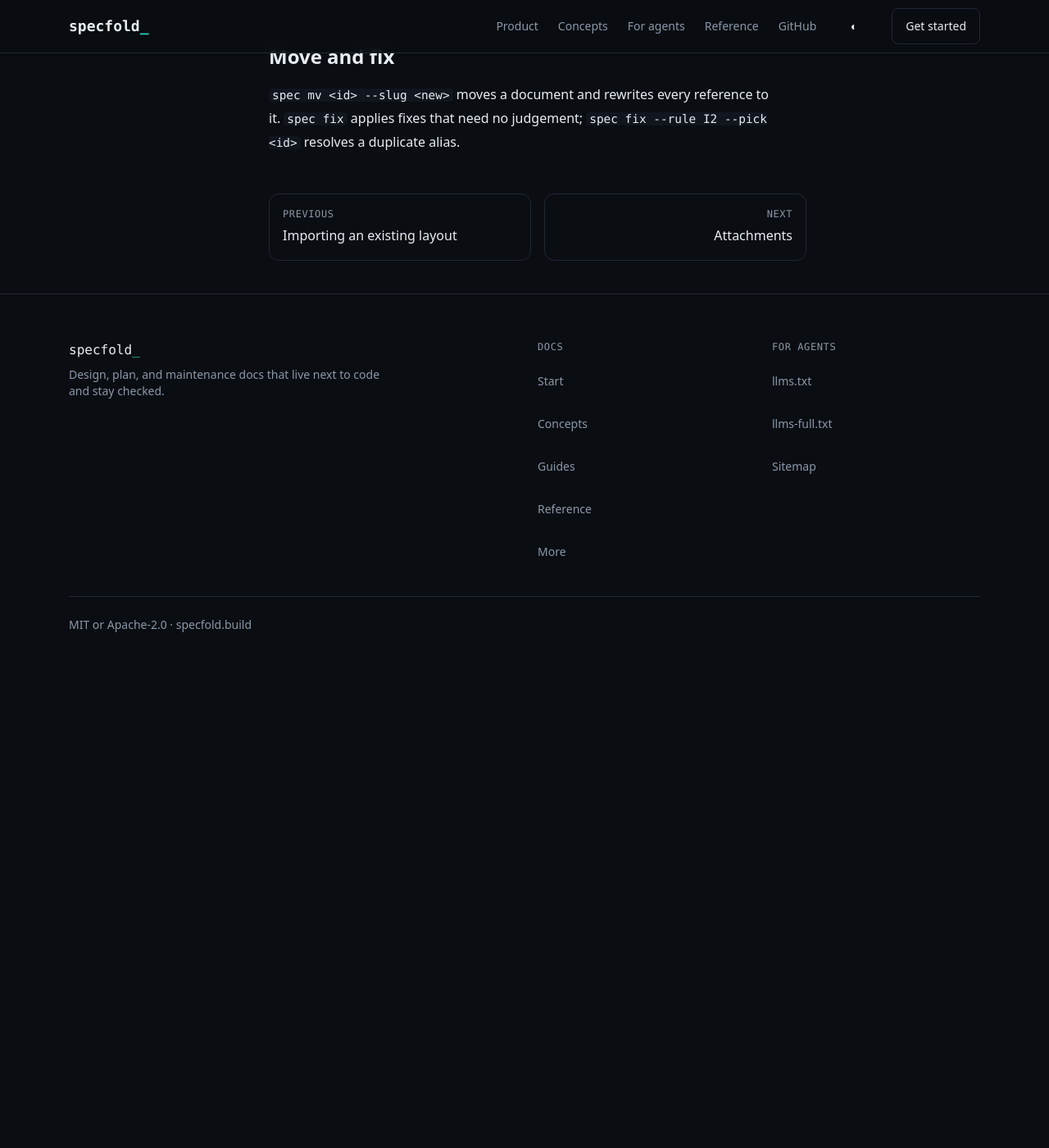
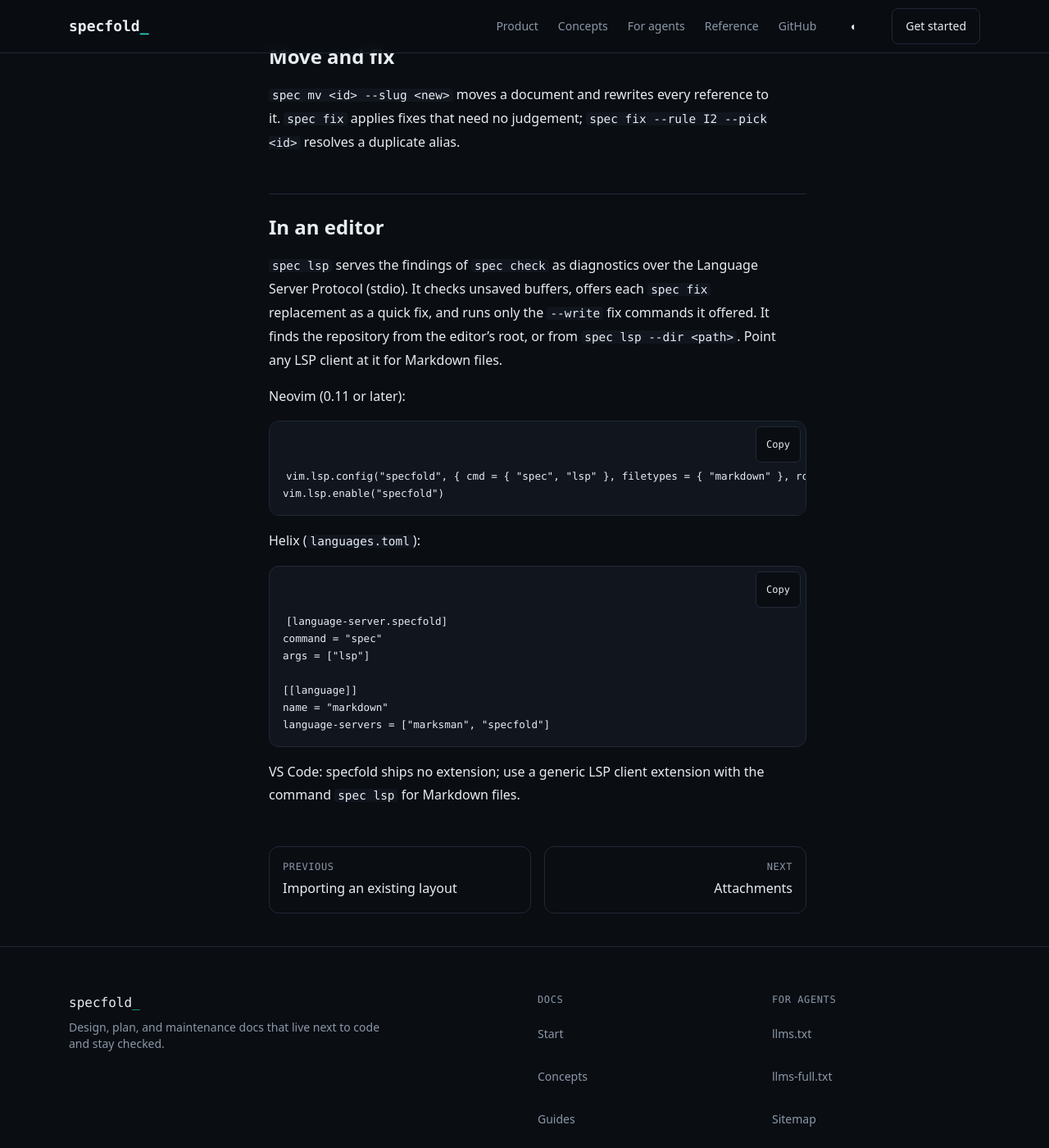
Before and after one commit to modootoday/specfold, a Jekyll site: the page built from docs/guides/editing.md, in a window 1280 px wide and 1400 px high, scrolled down 1192 px. Shown: the whole window at 82% size. Built offline with Jekyll 4.4.1, drawn with Linux system fonts in a browser that asks for light colours; before the commit the page ends 2020 px from its top, so only the background shows below that.

Commit message:
docs: editor setup for spec lsp (C32)

````diff
--- a/docs/guides/editing.md
+++ b/docs/guides/editing.md
@@ -40,3 +40,32 @@ spec edit <id> --row "Login" --cell Status=done --write
 
 `spec mv <id> --slug <new>` moves a document and rewrites every reference to it. `spec fix`
 applies fixes that need no judgement; `spec fix --rule I2 --pick <id>` resolves a duplicate alias.
+
+## In an editor
+
+`spec lsp` serves the findings of `spec check` as diagnostics over the Language Server Protocol
+(stdio). It checks unsaved buffers, offers each `spec fix` replacement as a quick fix, and runs
+only the `--write` fix commands it offered. It finds the repository from the editor's root, or
+from `spec lsp --dir <path>`. Point any LSP client at it for Markdown files.
+
+Neovim (0.11 or later):
+
+```lua
+vim.lsp.config("specfold", { cmd = { "spec", "lsp" }, filetypes = { "markdown" }, root_markers = { "spec.toml", ".git" } })
+vim.lsp.enable("specfold")
+```
+
+Helix (`languages.toml`):
+
+```toml
+[language-server.specfold]
+command = "spec"
+args = ["lsp"]
+
+[[language]]
+name = "markdown"
+language-servers = ["marksman", "specfold"]
+```
+
+VS Code: specfold ships no extension; use a generic LSP client extension with the command
+`spec lsp` for Markdown files.
````
